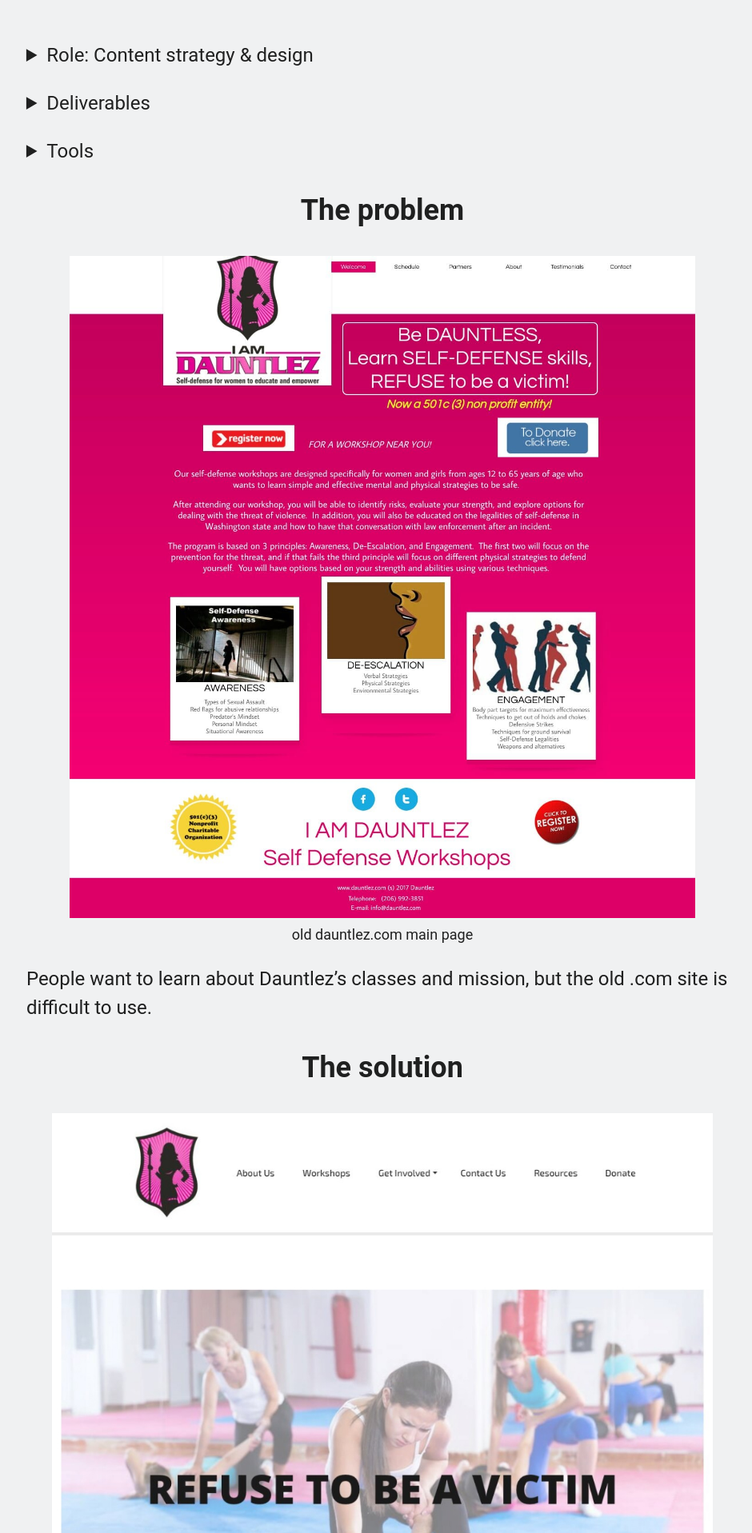
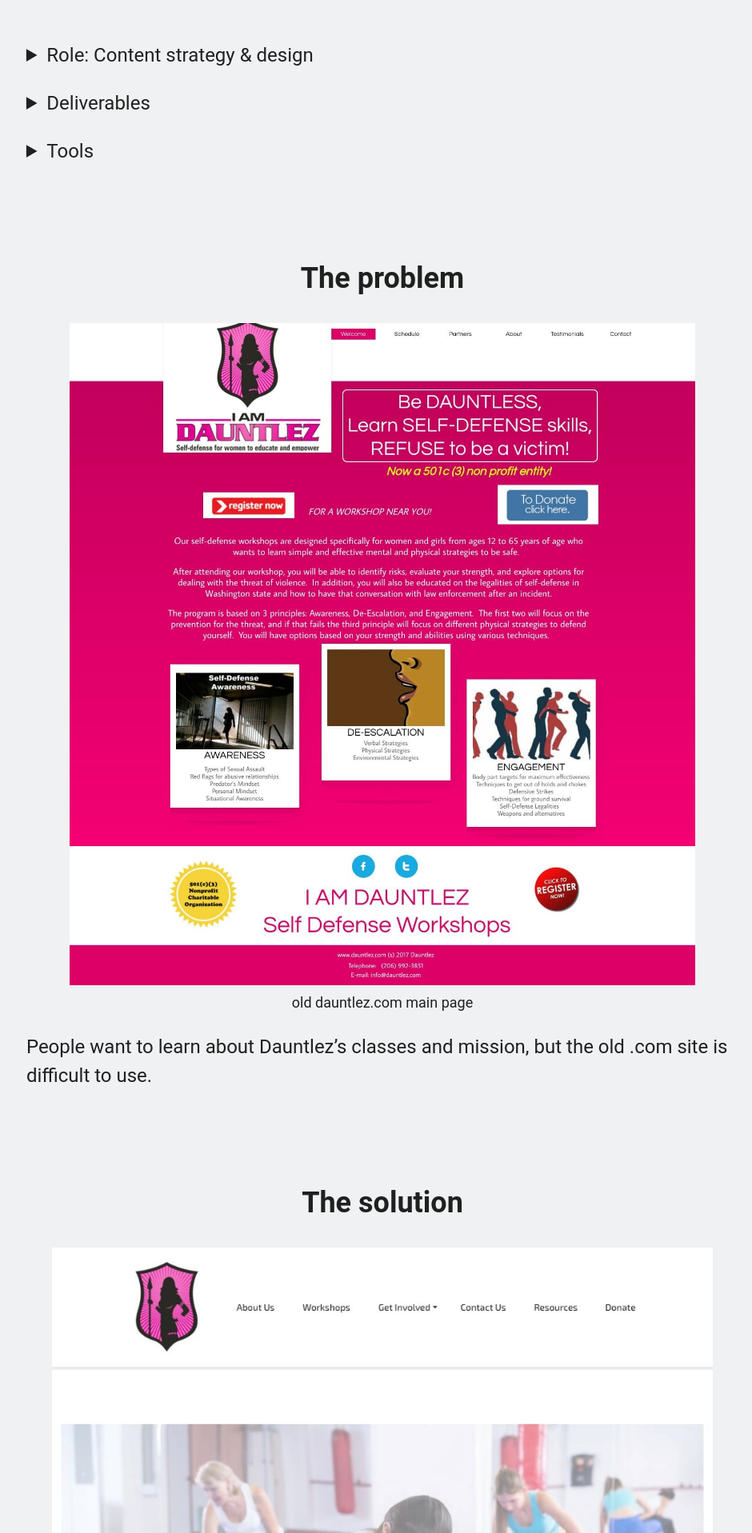
Before and after one commit to ctavispost/personalPortfolio, a Jekyll site: the page built from project03.md, in a window 1280 px wide. Shown: the part 888-2805 px from the top of the page at 80% size, without its empty margins (162-1102 px from the left). Built offline with Jekyll 4.4.1, drawn with Linux system fonts in a browser that asks for light colours; some web fonts are replaced.

Commit message:
Add basic styling for layout of project03

```diff
--- a/project03.md
+++ b/project03.md
@@ -53,19 +53,19 @@
 </section>
 
 <section markdown="1">
-<h2 class="centerGrid" markdown="1">The problem</h2>
+<h2 class="centerGrid medBreak" markdown="1">The problem</h2>
 
 <div class="illustCard">
-<img src="images/Dauntlez/comLand.jpg" alt="a neon-pink jumbled web page with inaccessible text" class="illustImg">
+<img src="images/Dauntlez/comLand.jpg" alt="a neon-pink jumbled web page with inaccessible text" class="illustImg medImgHeight">
 <p class="caption">old dauntlez.com main page</p>
 </div>
 
 People want to learn about Dauntlez’s classes and mission, but the old .com site is difficult to use.
 
-<h2 class="centerGrid" markdown="1">The solution</h2>
+<h2 class="centerGrid medBreak" markdown="1">The solution</h2>
 
 <div class="illustCard">
-<img src="images/Dauntlez/orgMainCrop.jpg" alt="landing page with hero image of a Dauntlez workshop and a button to sign up" class="illustImg">
+<img src="images/Dauntlez/orgMainCrop.jpg" alt="landing page with hero image of a Dauntlez workshop and a button to sign up" class="illustImg medImgHeight">
 <p class="caption">new dauntlez.org landing hero</p>
 </div>
 
@@ -73,7 +73,7 @@
 </section>
 
 <section markdown="1">
-<h2 class="centerGrid" markdown="1">The process</h2>
+<h2 class="centerGrid medBreak" markdown="1">The process</h2>
 
 With the time constraints of a hackathon, we based our assumptions and discovery on conversations with Adina, the product owner, and information on her old website. Our discussion helped me to form three user types:
 - people who might take a class (our primary audience)
@@ -87,8 +87,7 @@
 
 
 <section markdown="1">
-<h2 class="centerGrid" markdown="1">What's next for Dauntlez.org?</h2>
-
+<h2 class="centerGrid medBreak" markdown="1">What's next for Dauntlez.org?</h2>
 
 The site needs to offer utility to potential volunteers and donors. Right now, it lacks information geared toward them, and there isn't a direct way to offer to volunteer.
 
```
